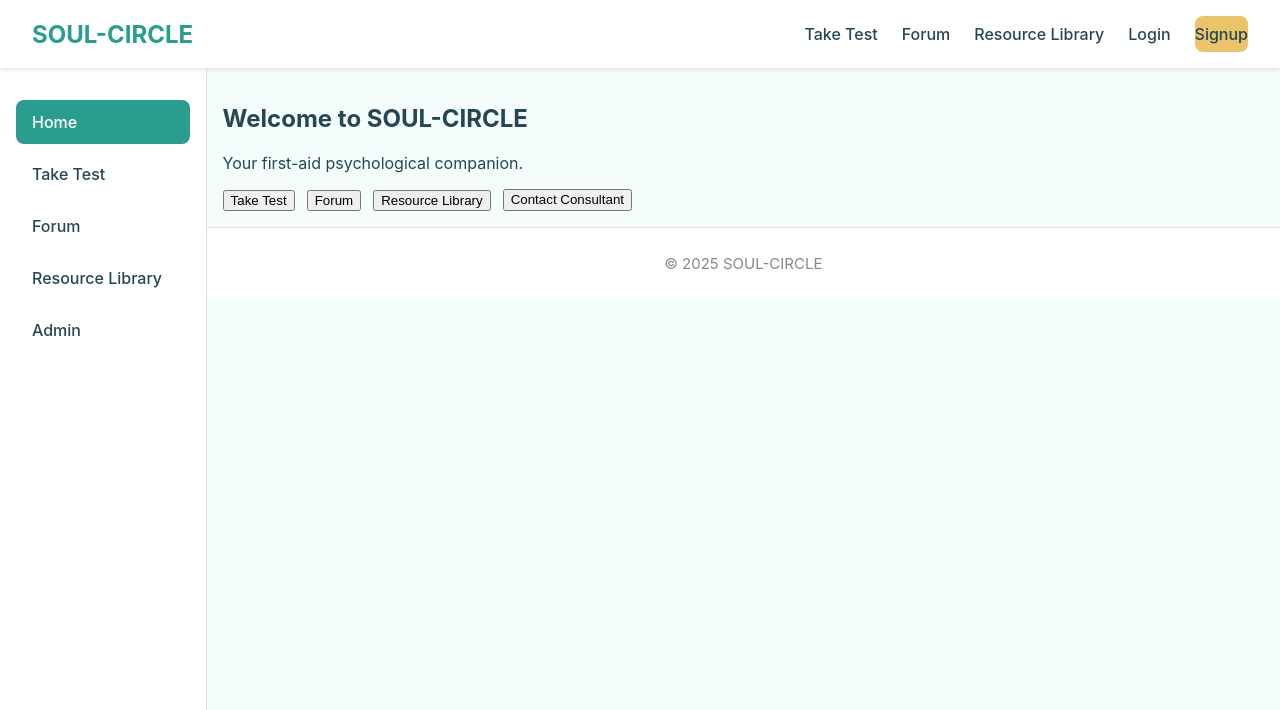
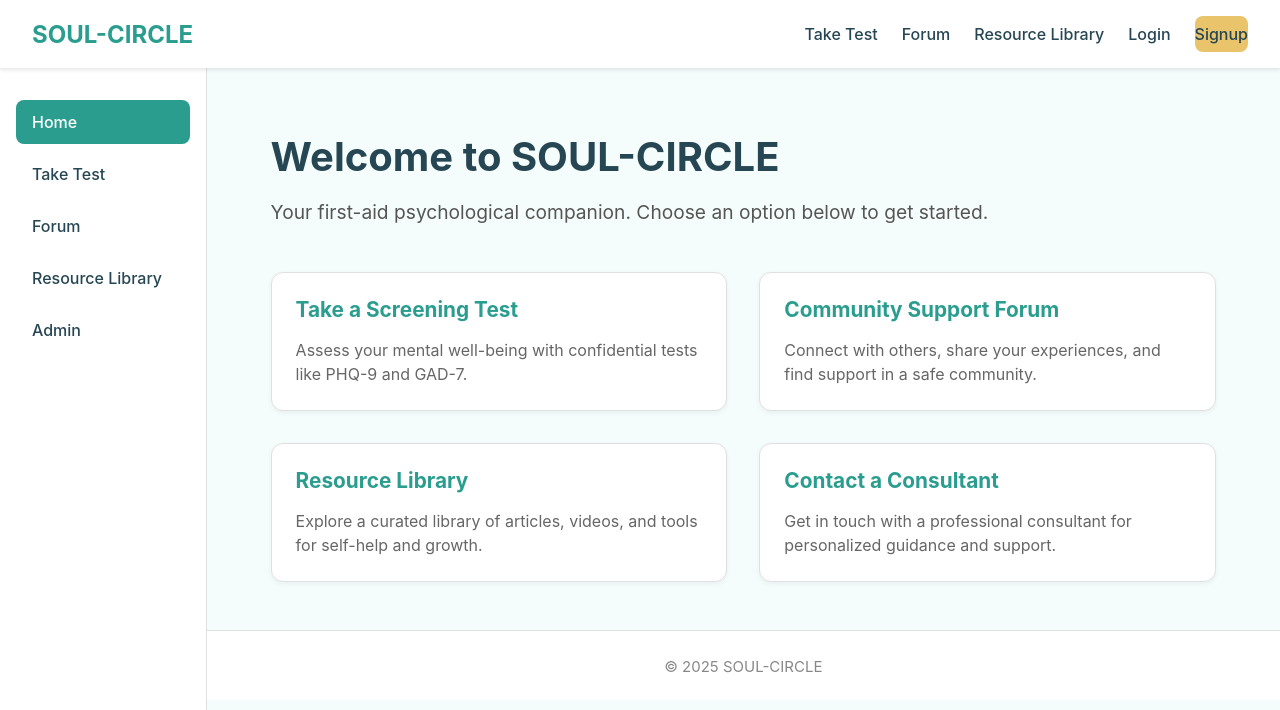
Before and after one commit to AlriyanKhan/Soul-Circle, a React (Vite) app in the folder frontend/: page / in a window 1280 px wide. Shown: the top 710 px of the page. Built offline with nearby package versions, Linux system fonts and the light colour scheme.

Commit message:
added option cards to Homepage

```diff
--- a/frontend/src/pages/Home.jsx
+++ b/frontend/src/pages/Home.jsx
@@ -19,7 +19,7 @@ export default function Home() {
     init.innerHTML = `window.botpressWebChat && window.botpressWebChat.init({
       botId: window.BOTPRESS_BOT_ID || 'YOUR_BOT_ID',
       clientId: window.BOTPRESS_CLIENT_ID || 'YOUR_CLIENT_ID',
-      hostUrl: window.BOTPRESS_HOST_URL || 'https://cdn.botpress.cloud/webchat',
+      hostUrl: window.BOTPRESS_HOST_URL || 'https://cdn.botpress.cloud',
       messagingUrl: window.BOTPRESS_MESSAGING_URL || 'https://messaging.botpress.cloud',
       botName: 'SOUL-CIRCLE Assistant'
     })`
@@ -43,15 +43,36 @@ export default function Home() {
   }
 
   return (
-    <div>
+    <div className="home-container">
       <h2>Welcome to SOUL-CIRCLE</h2>
-      <p>Your first-aid psychological companion.</p>
-      <div style={{ display: 'flex', gap: 12, flexWrap: 'wrap' }}>
-        <Link to="/tests"><button>Take Test</button></Link>
-        <Link to="/forum"><button>Forum</button></Link>
-        <Link to="/resources"><button>Resource Library</button></Link>
-        <button onClick={openConsultant}>Contact Consultant</button>
+      <p className="home-subtitle">Your first-aid psychological companion. Choose an option below to get started.</p>
+
+      {/* --- Updated Card Grid --- */}
+      <div className="home-grid">
+
+        <Link to="/tests" className="home-card">
+          <h3>Take a Screening Test</h3>
+          <p>Assess your mental well-being with confidential tests like PHQ-9 and GAD-7.</p>
+        </Link>
+
+        <Link to="/forum" className="home-card">
+          <h3>Community Support Forum</h3>
+          <p>Connect with others, share your experiences, and find support in a safe community.</p>
+        </Link>
+
+        <Link to="/resources" className="home-card">
+          <h3>Resource Library</h3>
+          <p>Explore a curated library of articles, videos, and tools for self-help and growth.</p>
+        </Link>
+
+        {/* This card is a div that triggers a function, maintaining the original behavior */}
+        <div onClick={openConsultant} className="home-card">
+          <h3>Contact a Consultant</h3>
+          <p>Get in touch with a professional consultant for personalized guidance and support.</p>
+        </div>
+
       </div>
+
       <ConsultantInfoModal open={showModal} onClose={() => setShowModal(false)} consultant={consultant} />
     </div>
   )
--- a/frontend/src/styles/Home.css
+++ b/frontend/src/styles/Home.css
@@ -1,30 +1,60 @@
 /* src/styles/Home.css */
 
+/* Main container for the homepage content */
 .home-container {
-  display: flex;
-  flex-direction: column;
-  align-items: center;
-  justify-content: center;
-  min-height: 80vh; /* Takes up most of the viewport height */
-  text-align: center;
-  padding: 2rem;
+  /* We use padding to create space around the content */
+  padding: 2rem 3rem;
 }
 
 .home-container h2 {
   font-size: 2.5rem;
   color: var(--text-color);
   margin-bottom: 0.5rem;
+  margin-top: 1rem;
 }
 
-.home-container p {
+.home-container .home-subtitle {
   font-size: 1.2rem;
   color: #555;
-  margin-bottom: 2rem;
+  margin-bottom: 3rem;
 }
 
-.home-actions {
-  display: flex;
-  gap: 1rem;
-  flex-wrap: wrap;
-  justify-content: center;
+/* --- New Card Grid Layout --- */
+.home-grid {
+  display: grid;
+  /* Creates a responsive grid that shows 2 columns on larger screens and wraps to 1 on smaller screens */
+  grid-template-columns: repeat(auto-fit, minmax(300px, 1fr));
+  gap: 2rem; /* Space between the cards */
 }
+
+/* Individual card styling */
+.home-card {
+  background-color: var(--card-background);
+  border: 1px solid #e0e0e0;
+  border-radius: 12px;
+  padding: 1.5rem;
+  text-decoration: none; /* Removes underline from Link component */
+  color: var(--text-color);
+  box-shadow: 0 2px 5px rgba(0, 0, 0, 0.05);
+  transition: transform 0.3s ease, box-shadow 0.3s ease;
+  cursor: pointer;
+}
+
+.home-card:hover {
+  transform: translateY(-5px); /* Lifts the card on hover */
+  box-shadow: 0 4px 15px rgba(0, 0, 0, 0.1); /* Adds more prominent shadow on hover */
+}
+
+.home-card h3 {
+  margin-top: 0;
+  margin-bottom: 0.5rem;
+  color: var(--primary-color);
+  font-size: 1.3rem;
+}
+
+.home-card p {
+  margin-bottom: 0;
+  font-size: 1rem;
+  line-height: 1.5;
+  color: #666;
+}
```
